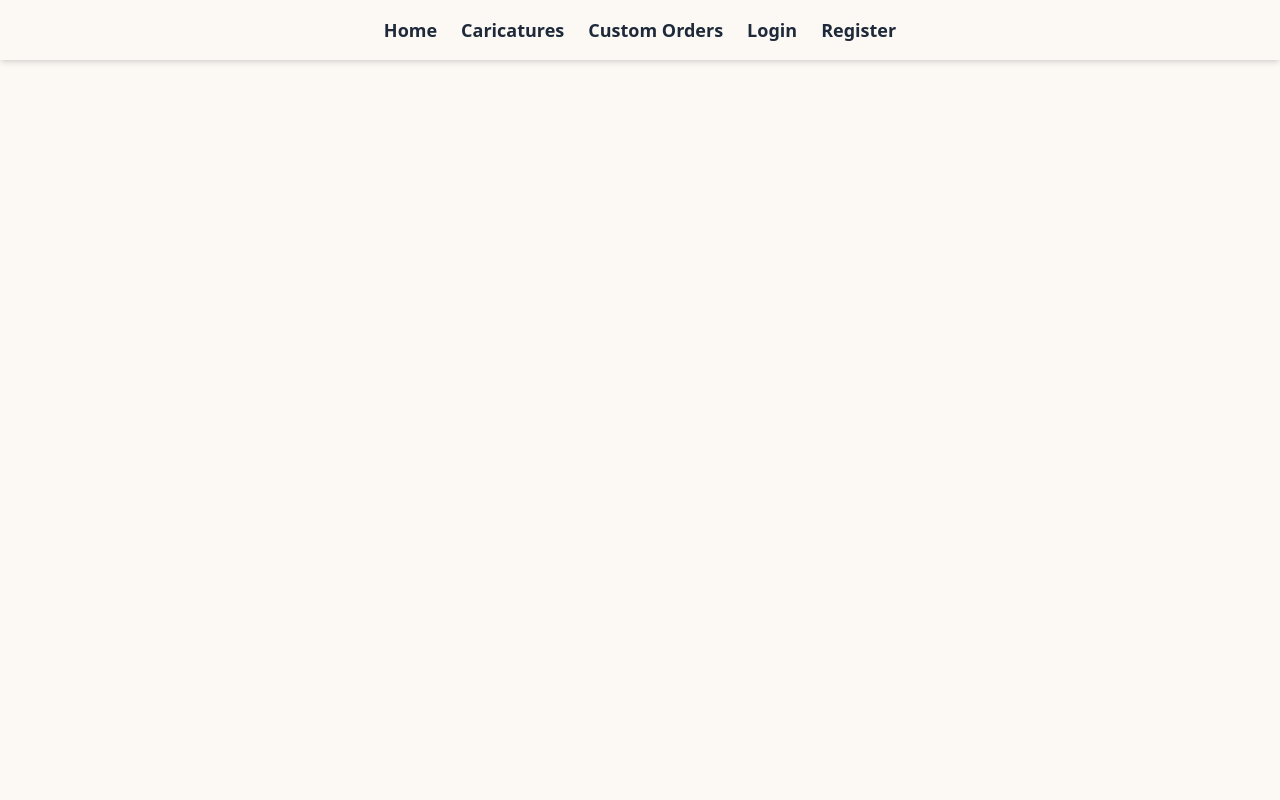
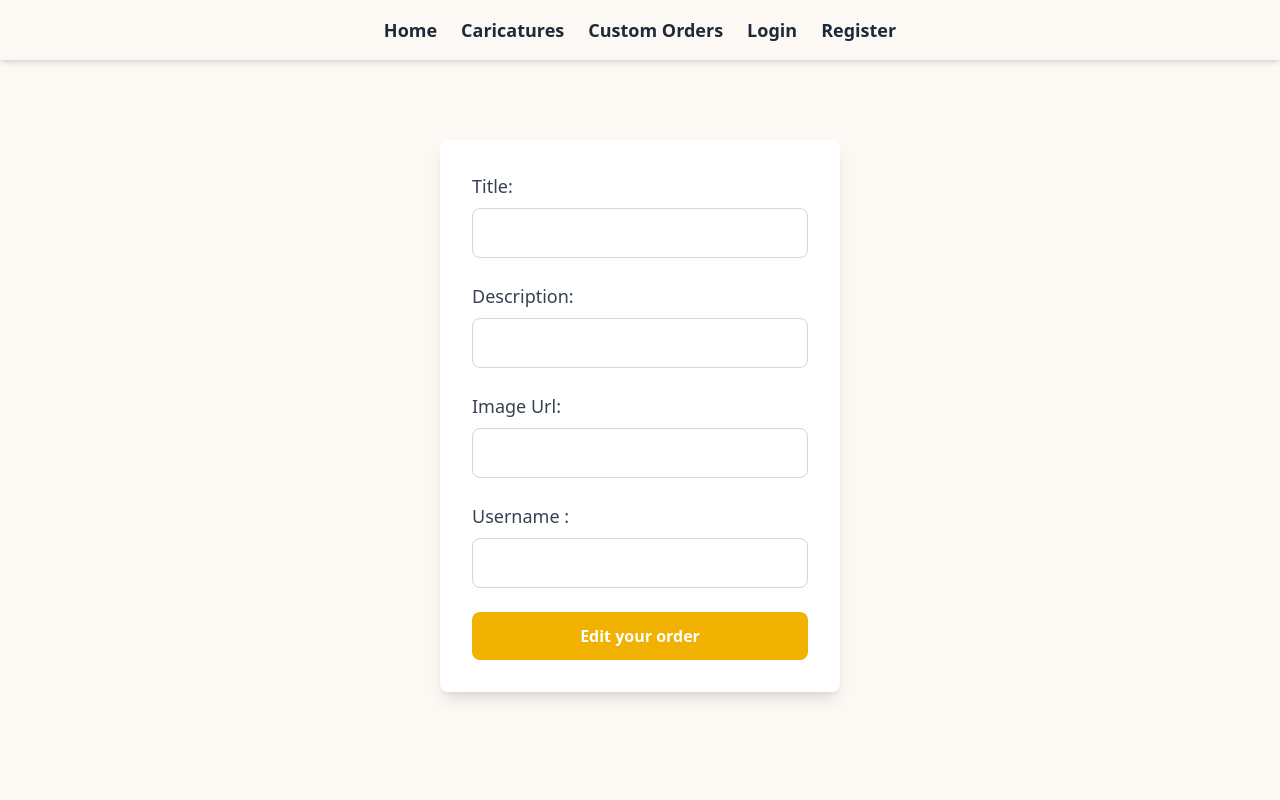
Before and after one commit to Iveta-Toneva/React-Project, a React (Vite) app in the folder client/: page /edit/1 in a window 1280 px wide. Shown: the top 800 px of the page. Built offline with nearby package versions, Linux system fonts and the light colour scheme; no server answers.

Commit message:
Update EditOrder.jsx

```diff
--- a/client/src/components/EditOrder/EditOrder.jsx
+++ b/client/src/components/EditOrder/EditOrder.jsx
@@ -1,11 +1,161 @@
 import { useParams } from "react-router"
+import { useEditOrder, useOrder } from "../../api/ordersApi";
+import { useNavigate } from "react-router";
+import { useState, useContext, useEffect } from "react";
+import { UserContext } from "../../contexts/UserContext";
 
 export function EditOrder() {
 
     const { id } = useParams();
+    const { order } = useOrder(id);
+    const { edit } = useEditOrder();
+
+    const [values, setValues] = useState({
+        title: '',
+        description: '',
+        img: '',
+        username: ''
+    });
+
+    const [errors, setErrors] = useState({
+        title: '',
+        description: '',
+        img: '',
+        username: ''
+    });
+
+    useEffect(() => {
+
+        if (order) {
+            setValues({
+                title: order.title || '',
+                description: order.description || '',
+                img: order.img || '',
+                username: order.username || ''
+            });
+        }
+
+    }, [order]);
+
+    const { accessToken } = useContext(UserContext);
+
+    const navigate = useNavigate();
+
+
+    const validate = () => {
+
+        const newErrors = {};
+
+        if (!values.title) {
+            newErrors.title = "Title is required.";
+        }
+
+        if (!values.description) {
+            newErrors.description = "Description is required.";
+        }
+
+        if (!values.img) {
+            newErrors.img = "Image is required.";
+        }
+
+        if (!values.username) {
+            newErrors.username = "Username is required.";
+        }
+
+        return newErrors;
+    };
+
+
+
+    const onChangeHandler = (e) => {
+        setValues(state => ({ ...state, [e.target.name]: e.target.value }));
+    }
+
+    const editHandler = async (e) => {
+
+        e.preventDefault();
+
+        const validationErrors = validate();
+
+        if (Object.keys(validationErrors).length !== 0) {
+            setErrors(validationErrors);
+            return;
+        }
+
+
+        const data = { ...values, _id: order._id };
+        const response = await edit(data, accessToken, order._id);
+
+        navigate('/orders');
+
+    }
+
 
     return (
         <>
+            <form onSubmit={editHandler} className="mx-auto bg-white p-8 rounded-lg shadow-lg space-y-6 mt-20">
+                <div>
+                    <label htmlFor="title" className="block text-lg font-medium text-gray-700">Title:</label>
+                    <input
+                        type="text"
+                        name="title"
+                        id="title"
+                        className="mt-2 p-3 w-full border border-gray-300 rounded-lg focus:outline-none focus:ring-2 focus:ring-yellow-500"
+                        onChange={onChangeHandler}
+                        value={values.title}
+                    />
+                    {errors.title && <p className="text-red-500 text-sm mt-1">{errors.title}</p>}
+                </div>
+
+                <div>
+                    <label htmlFor="description" className="block text-lg font-medium text-gray-700">Description:</label>
+                    <input
+                        type="text"
+                        name="description"
+                        id="description"
+                        className="mt-2 p-3 w-full border border-gray-300 rounded-lg focus:outline-none focus:ring-2 focus:ring-yellow-500"
+                        onChange={onChangeHandler}
+                        value={values.description}
+                    />
+                    {errors.description && <p className="text-red-500 text-sm mt-1">{errors.description}</p>}
+                </div>
+
+                <div>
+                    <label htmlFor="img" className="block text-lg font-medium text-gray-700">Image Url:</label>
+                    <input
+                        type="text"
+                        name="img"
+                        id="img"
+                        className="mt-2 p-3 w-full border border-gray-300 rounded-lg focus:outline-none focus:ring-2 focus:ring-yellow-500"
+                        onChange={onChangeHandler}
+                        value={values.img}
+                    />
+                    {errors.img && <p className="text-red-500 text-sm mt-1">{errors.img}</p>}
+
+                </div>
+
+                <div>
+                    <label htmlFor="username" className="block text-lg font-medium text-gray-700">Username :</label>
+                    <input
+                        type="text"
+                        name="username"
+                        id="username"
+                        className="mt-2 p-3 w-full border border-gray-300 rounded-lg focus:outline-none focus:ring-2 focus:ring-yellow-500"
+                        onChange={onChangeHandler}
+                        value={values.username}
+                    />
+                    {errors.username && <p className="text-red-500 text-sm mt-1">{errors.username}</p>}
+
+                </div>
+
+                <div className="flex justify-center">
+                    <input
+                        type="submit"
+                        value='Edit your order'
+                        className="w-full py-3 bg-yellow-500 text-white font-semibold rounded-lg hover:bg-yellow-600 transition duration-200 transform hover:scale-105"
+                    />
+                </div>
+            </form>
         </>
     )
 }
```
